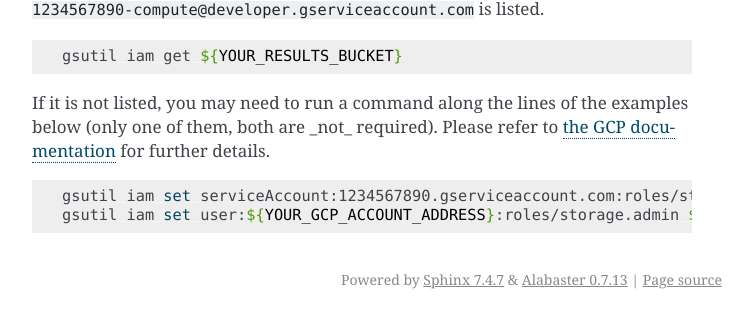
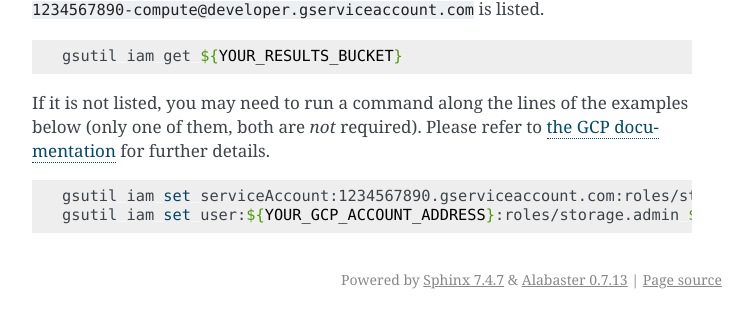
Before and after one commit to ncbi/elastic-blast-docs, a Sphinx documentation site: the page built from docs/source/troubleshooting.rst, in a window 1280 px wide and 900 px high, scrolled down 1847 px. Shown: the part 581-891 px from the top of the window, without its empty margins (388-1141 px from the left). Built offline with Sphinx 7.4.7, drawn with Linux system fonts in a browser that asks for light colours.

Commit message:
Fix formatting

```diff
--- a/docs/source/troubleshooting.rst
+++ b/docs/source/troubleshooting.rst
@@ -118,7 +118,7 @@ Run the command below and check whether the service account ``1234567890-compute
     gsutil iam get ${YOUR_RESULTS_BUCKET}
 
 If it is not listed, you may need to run a command along the lines of the
-examples below (only one of them, both are _not_ required).
+examples below (only one of them, both are *not* required).
 Please refer to `the GCP documentation
 <https://cloud.google.com/storage/docs/access-control/using-iam-permissions#gsutil>`_
 for further details.
```
